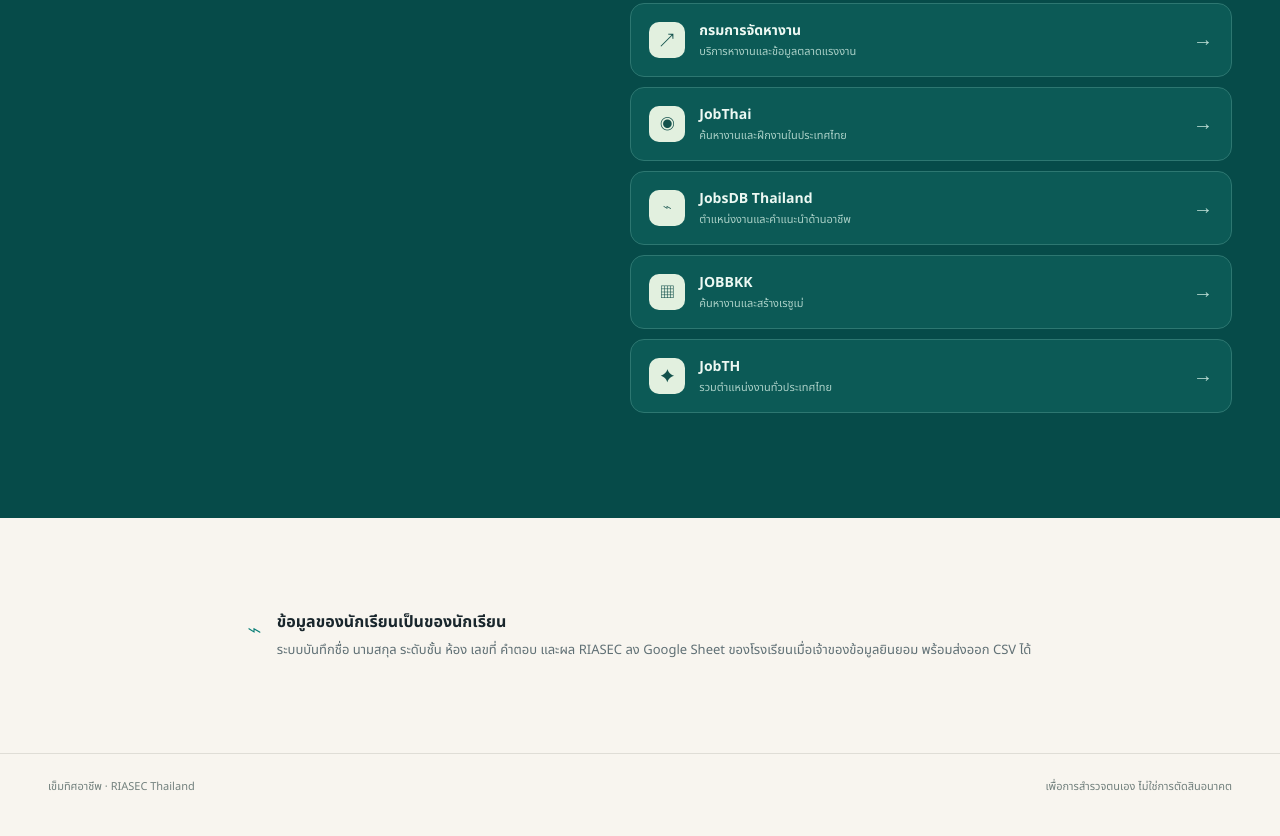
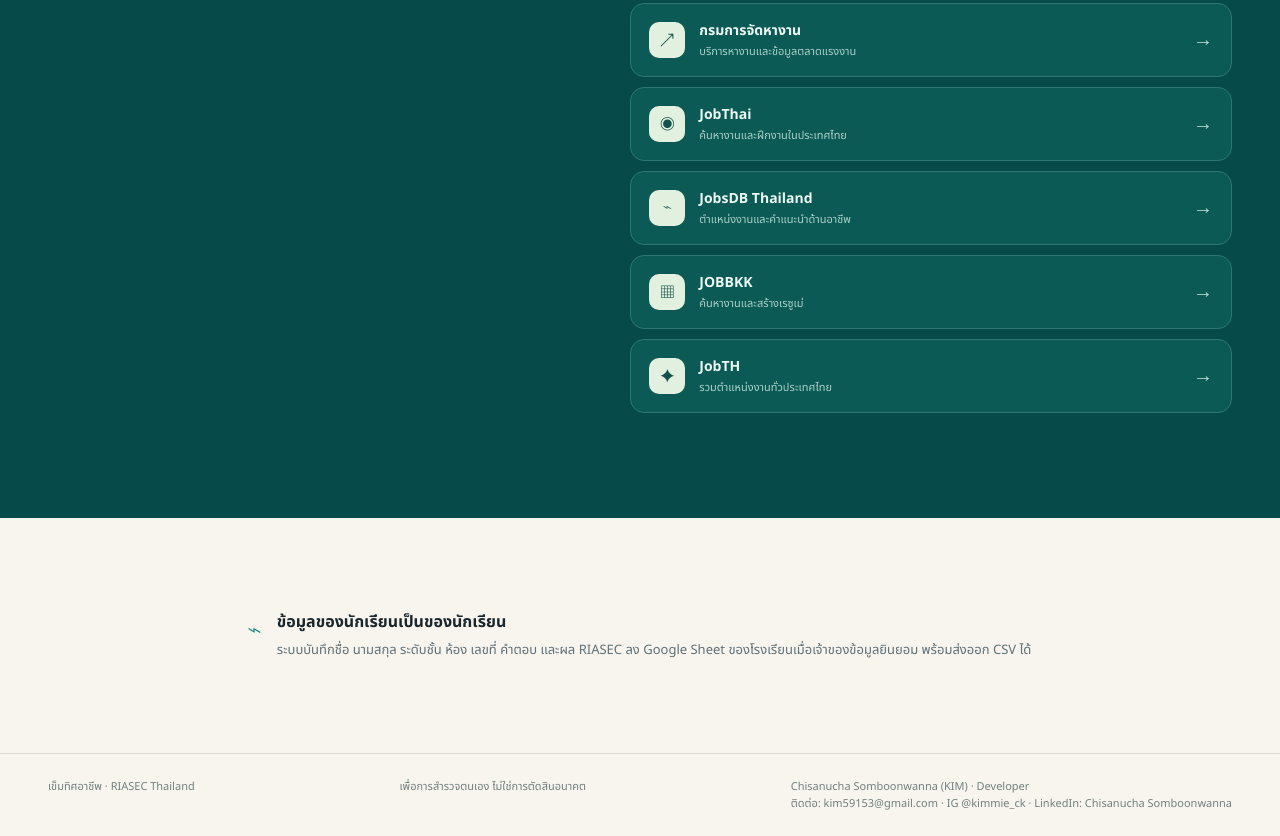
Before and after one commit to Kimmiejj/sds, a plain HTML site: page index.html in a window 1280 px wide. Shown: the part 8755-9591 px from the top of the page. Drawn offline with Linux system fonts and the light colour scheme.

Commit message:
update page

```diff
--- a/index.html
+++ b/index.html
@@ -68,7 +68,7 @@
 
     <section class="privacy"><div class="privacy-icon">⌁</div><div><strong>ข้อมูลของนักเรียนเป็นของนักเรียน</strong><p>ระบบบันทึกชื่อ นามสกุล ระดับชั้น ห้อง เลขที่ คำตอบ และผล RIASEC ลง Google Sheet ของโรงเรียนเมื่อเจ้าของข้อมูลยินยอม พร้อมส่งออก CSV ได้</p></div></section>
   </main>
-  <footer><span>เข็มทิศอาชีพ · RIASEC Thailand</span><span>เพื่อการสำรวจตนเอง ไม่ใช่การตัดสินอนาคต</span></footer>
+  <footer><span>เข็มทิศอาชีพ · RIASEC Thailand</span><span>เพื่อการสำรวจตนเอง ไม่ใช่การตัดสินอนาคต</span><span>Chisanucha Somboonwanna (KIM) · Developer<br>ติดต่อ: <a href="mailto:kim59153@gmail.com">kim59153@gmail.com</a> · <a href="https://www.instagram.com/kimmie_ck/" target="_blank" rel="noopener noreferrer">IG @kimmie_ck</a> · LinkedIn: Chisanucha Somboonwanna</span></footer>
   <dialog id="detailDialog"><button class="dialog-close" id="closeDialog" aria-label="ปิด">×</button><div id="dialogContent"></div></dialog>
   <script src="config.js"></script>
   <script src="occupations-data.js"></script>
```
